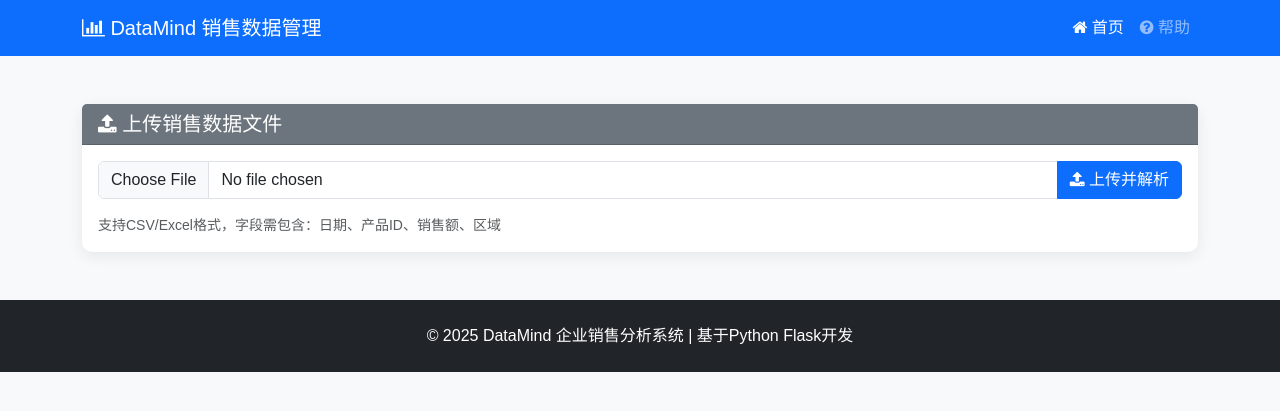
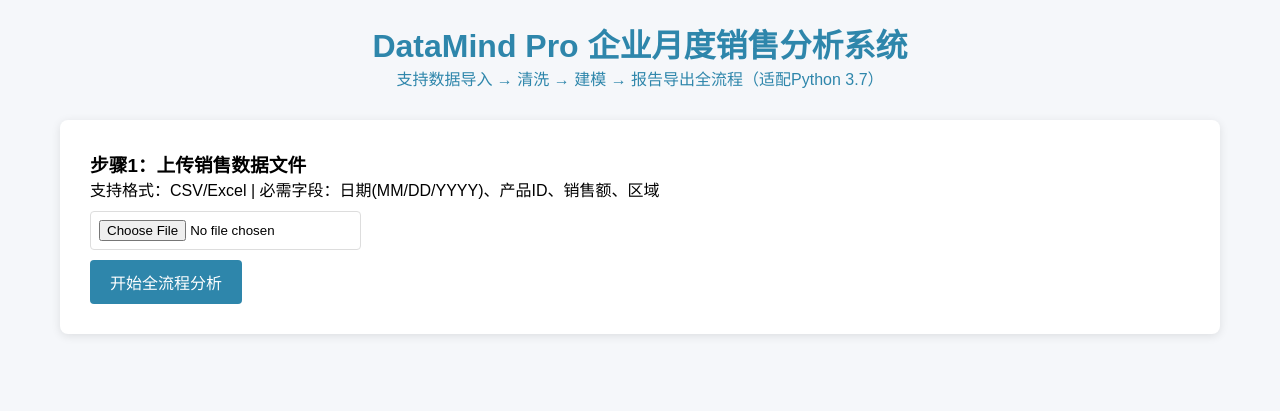
Before and after one commit to John666-John/DataMind-Pro, a Flask app: template templates/index.html in a window 1280 px wide. Shown: the top 411 px of the page. Run offline with Flask 3, Linux system fonts and the light colour scheme; the template is opened without the code that fills it, so the values that code supplies are empty.

Commit message:
a new version

```diff
--- a/app.py
+++ b/app.py
@@ -1,94 +1,204 @@
+"""
+DataMind Enterprise Sales Analysis - Web Service
+完整对接Python核心分析模块，支持前端上传→分析→结果展示→文件下载
+适配 Python 3.7，依赖 flask==2.0.3
+"""
 import os
 import json
 import pandas as pd
-from flask import Flask, render_template, request, jsonify, send_from_directory
+import numpy as np
+from flask import Flask, request, jsonify, render_template, send_file, make_response
 from werkzeug.utils import secure_filename
+
+# 导入项目核心模块
+from data_loader import load_data
 from data_preprocessor import preprocess_data
-from data_loader import load_data
+from data_analyzer import generate_sales_charts
+from model_trainer import prepare_model_data, train_rf_model, evaluate_model, predict_nov_sales
+from report_exporter import export_area_excel, export_sales_pdf, SalesReportPDF
 
-# 初始化Flask应用
+# 初始化 Flask 应用
 app = Flask(__name__)
-app.config['UPLOAD_FOLDER'] = 'uploads'
-app.config['ALLOWED_EXTENSIONS'] = {'csv', 'xlsx', 'xls'}
-app.config['MAX_CONTENT_LENGTH'] = 16 * 1024 * 1024  # 16MB上传限制
+# 配置路径（严格遵循README的绝对路径要求）
+app.config['UPLOAD_FOLDER'] = r"D:/DataMind_Uploads"  # 上传文件保存目录
+app.config['REPORT_FOLDER'] = r"D:/DataMind_Web_Reports"  # 分析报告保存目录
+app.config['MAX_CONTENT_LENGTH'] = 16 * 1024 * 1024  # 最大上传16MB
+app.config['SECRET_KEY'] = 'datamind_pro_2025'
 
-# 创建uploads文件夹（不存在则创建）
+# 创建必要目录
 os.makedirs(app.config['UPLOAD_FOLDER'], exist_ok=True)
+os.makedirs(app.config['REPORT_FOLDER'], exist_ok=True)
+
+# 全局变量存储分析结果（用于前端展示）
+analysis_result = {
+    "total_sales": 0,
+    "avg_daily_sales": 0,
+    "top_region": "",
+    "top_region_sales": 0,
+    "model_metrics": {"MAE": 0, "RMSE": 0},
+    "predict_data": [],
+    "file_paths": {},
+    "valid_rows": 0
+}
 
 
-# 检查文件后缀是否合法
-def allowed_file(filename):
-    return '.' in filename and filename.rsplit('.', 1)[1].lower() in app.config['ALLOWED_EXTENSIONS']
+# 修复matplotlib中文/环境问题（必须在data_analyzer调用前执行）
+def setup_matplotlib():
+    import matplotlib.pyplot as plt
+    plt.rcParams["font.sans-serif"] = ["DejaVu Sans"]  # 适配英文避免乱码
+    plt.rcParams["axes.unicode_minus"] = False
+    plt.style.use("ggplot")
 
 
-# 首页路由
+# 首页（上传+结果展示一体化页面）
 @app.route('/')
 def index():
-    return render_template('index.html')
+    return render_template('index.html', result=analysis_result)
 
 
-# 上传文件并解析数据
-@app.route('/upload', methods=['POST'])
-def upload_file():
-    if 'file' not in request.files:
-        return jsonify({'status': 'error', 'msg': '未选择文件'})
+# 上传并执行全流程分析（核心接口）
+@app.route('/analyze', methods=['POST'])
+def analyze_sales():
+    global analysis_result
+    # 重置分析结果
+    analysis_result = {
+        "total_sales": 0,
+        "avg_daily_sales": 0,
+        "top_region": "",
+        "top_region_sales": 0,
+        "model_metrics": {"MAE": 0, "RMSE": 0},
+        "predict_data": [],
+        "file_paths": {},
+        "valid_rows": 0,
+        "error": ""
+    }
 
-    file = request.files['file']
-    if file.filename == '':
-        return jsonify({'status': 'error', 'msg': '文件名为空'})
+    try:
+        # 1. 接收上传文件
+        if 'file' not in request.files:
+            analysis_result["error"] = "未上传数据文件"
+            return render_template('index.html', result=analysis_result)
 
-    if file and allowed_file(file.filename):
+        file = request.files['file']
+        if file.filename == '':
+            analysis_result["error"] = "上传文件为空"
+            return render_template('index.html', result=analysis_result)
+
+        # 2. 保存上传文件（安全处理）
         filename = secure_filename(file.filename)
         file_path = os.path.join(app.config['UPLOAD_FOLDER'], filename)
         file.save(file_path)
 
-        try:
-            # 加载并预处理数据
-            df = load_data(file_path)
-            df_clean = preprocess_data(df)
+        # 3. 执行核心分析流程（完全对接原有Python模块）
+        # 3.1 加载数据
+        df_raw = load_data(file_path)
 
-            # 转换为JSON格式（兼容前端表格）
-            data = df_clean.to_dict('records')
-            columns = [{'title': col, 'data': col} for col in df_clean.columns]
+        # 3.2 数据预处理
+        df_clean = preprocess_data(df_raw)
 
-            return jsonify({
-                'status': 'success',
-                'msg': '文件上传成功',
-                'data': data,
-                'columns': columns,
-                'filename': filename
+        # 验证必要列（严格匹配README要求）
+        required_columns = ["区域", "产品ID", "销售额", "日期"]
+        if not set(required_columns).issubset(df_clean.columns):
+            missing = [col for col in required_columns if col not in df_clean.columns]
+            analysis_result["error"] = f"数据缺少必要列：{missing}"
+            return render_template('index.html', result=analysis_result)
+
+        # 3.3 初始化matplotlib并生成可视化图表
+        setup_matplotlib()
+        chart_dir = os.path.join(app.config['REPORT_FOLDER'], "charts")
+        chart_path = generate_sales_charts(df_clean, chart_dir)
+
+        # 3.4 建模与预测
+        X_train, y_train, X_test, y_test = prepare_model_data(df_clean)
+        rf_model = train_rf_model(X_train, y_train)
+        mae, rmse = evaluate_model(rf_model, X_test, y_test)
+
+        # 获取区域/产品编码（兼容原逻辑）
+        area_factor = pd.factorize(df_clean["区域"])
+        area_codes = list(np.unique(area_factor[0].astype(np.int64)))
+        product_factor = pd.factorize(df_clean["产品ID"])
+        product_codes = list(np.unique(product_factor[0].astype(np.int64)))
+
+        predict_df = predict_nov_sales(rf_model, area_codes, product_codes)
+
+        # 3.5 导出报告文件
+        excel_path = export_area_excel(df_clean, app.config['REPORT_FOLDER'])
+        pdf_path = export_sales_pdf(df_clean, chart_path, predict_df, app.config['REPORT_FOLDER'])
+
+        # 4. 计算核心分析数据（用于前端展示）
+        total_sales = df_clean["销售额"].sum()
+        avg_daily_sales = df_clean["销售额"].mean()
+        regional_sales = df_clean.groupby("区域")["销售额"].sum()
+        top_region = regional_sales.idxmax()
+        top_region_sales = regional_sales.max()
+
+        # 5. 整理预测数据（格式化给前端）
+        predict_data = []
+        for _, row in predict_df.iterrows():
+            predict_data.append({
+                "nov_date": f"11月{int(row['日序'])}日",
+                "region_code": int(row["区域编码"]),
+                "product_code": int(row["产品编码"]),
+                "forecast_sales": round(row["预测销售额（元）"], 2)
             })
-        except Exception as e:
-            return jsonify({'status': 'error', 'msg': f'数据解析失败：{str(e)}'})
-    else:
-        return jsonify({'status': 'error', 'msg': '仅支持CSV/Excel文件'})
+
+        # 6. 更新全局分析结果
+        analysis_result = {
+            "total_sales": round(total_sales, 2),
+            "avg_daily_sales": round(avg_daily_sales, 2),
+            "top_region": top_region,
+            "top_region_sales": round(top_region_sales, 2),
+            "top_region_ratio": round((top_region_sales / total_sales) * 100, 1),
+            "model_metrics": {"MAE": round(mae, 2), "RMSE": round(rmse, 2)},
+            "predict_data": predict_data,
+            "file_paths": {
+                "excel": excel_path,
+                "pdf": pdf_path,
+                "chart": chart_path
+            },
+            "valid_rows": len(df_clean),
+            "error": ""
+        }
+
+        # 7. 返回结果页面
+        return render_template('index.html', result=analysis_result)
+
+    except Exception as e:
+        analysis_result["error"] = f"分析失败：{str(e)}"
+        return render_template('index.html', result=analysis_result)
 
 
-# 修改表格数据（保存到uploads目录）
-@app.route('/update-data', methods=['POST'])
-def update_data():
-    try:
-        data = request.json.get('data')
-        filename = request.json.get('filename')
-
-        if not data or not filename:
-            return jsonify({'status': 'error', 'msg': '数据或文件名缺失'})
-
-        # 转换为DataFrame并保存
-        df = pd.DataFrame(data)
-        file_path = os.path.join(app.config['UPLOAD_FOLDER'], filename)
-        df.to_csv(file_path, index=False, encoding='utf-8-sig')
-
-        return jsonify({'status': 'success', 'msg': '数据修改成功'})
-    except Exception as e:
-        return jsonify({'status': 'error', 'msg': f'数据保存失败：{str(e)}'})
+# 下载Excel报告
+@app.route('/download/excel')
+def download_excel():
+    excel_path = analysis_result["file_paths"].get("excel", "")
+    if os.path.exists(excel_path):
+        return send_file(excel_path, as_attachment=True)
+    else:
+        return make_response(jsonify({"code": 404, "msg": "Excel报告未生成"}), 404)
 
 
-# 静态文件访问（uploads）
-@app.route('/uploads/<filename>')
-def uploaded_file(filename):
-    return send_from_directory(app.config['UPLOAD_FOLDER'], filename)
+# 下载PDF报告
+@app.route('/download/pdf')
+def download_pdf():
+    pdf_path = analysis_result["file_paths"].get("pdf", "")
+    if os.path.exists(pdf_path):
+        return send_file(pdf_path, as_attachment=True)
+    else:
+        return make_response(jsonify({"code": 404, "msg": "PDF报告未生成"}), 404)
 
 
+# 查看可视化图表
+@app.route('/view/chart')
+def view_chart():
+    chart_path = analysis_result["file_paths"].get("chart", "")
+    if os.path.exists(chart_path):
+        return send_file(chart_path)
+    else:
+        return make_response(jsonify({"code": 404, "msg": "图表未生成"}), 404)
+
+
+# 启动服务
 if __name__ == '__main__':
-    app.run(debug=True, host='127.0.0.1', port=5000)
+    # 生产环境需替换为gunicorn，此处为开发环境
+    app.run(host='127.0.0.1', port=5000, debug=True)
--- a/templates/index.html
+++ b/templates/index.html
@@ -2,89 +2,168 @@
 <html lang="zh-CN">
 <head>
     <meta charset="UTF-8">
-    <meta name="viewport" content="width=device-width, initial-scale=1.0">
-    <title>DataMind 销售数据管理系统</title>
-    <!-- 引入外部资源 -->
-    <link rel="stylesheet" href="https://cdn.jsdelivr.net/npm/bootstrap@5.3.0/dist/css/bootstrap.min.css">
-    <link rel="stylesheet" href="https://cdn.jsdelivr.net/npm/font-awesome@4.7.0/css/font-awesome.min.css">
-    <link rel="stylesheet" href="{{ url_for('static', filename='css/css.css') }}">
+    <title>DataMind Pro 企业销售分析系统</title>
+    <style>
+        * {margin: 0; padding: 0; box-sizing: border-box; font-family: Arial, sans-serif;}
+        body {max-width: 1200px; margin: 0 auto; padding: 20px; background-color: #f5f7fa;}
+        .header {text-align: center; margin-bottom: 30px; color: #2E86AB;}
+        .upload-box {background: white; padding: 30px; border-radius: 8px; box-shadow: 0 2px 10px rgba(0,0,0,0.1); margin-bottom: 30px;}
+        .upload-box input[type="file"] {margin: 10px 0; padding: 8px; border: 1px solid #ddd; border-radius: 4px;}
+        .upload-box button {background: #2E86AB; color: white; border: none; padding: 10px 20px; border-radius: 4px; cursor: pointer; font-size: 16px;}
+        .upload-box button:hover {background: #1e6b8a;}
+
+        .result-box {background: white; padding: 30px; border-radius: 8px; box-shadow: 0 2px 10px rgba(0,0,0,0.1); display: none;}
+        .result-box h3 {color: #2E86AB; margin-bottom: 20px; padding-bottom: 10px; border-bottom: 1px solid #eee;}
+        .metrics-grid {display: grid; grid-template-columns: repeat(auto-fit, minmax(200px, 1fr)); gap: 20px; margin-bottom: 30px;}
+        .metric-card {padding: 15px; border-radius: 6px; background: #f0f8fb; border-left: 4px solid #2E86AB;}
+        .metric-card h4 {font-size: 14px; color: #666; margin-bottom: 5px;}
+        .metric-card p {font-size: 18px; font-weight: bold; color: #2E86AB;}
+
+        .table-container {margin: 20px 0; overflow-x: auto;}
+        table {width: 100%; border-collapse: collapse;}
+        table th, table td {padding: 12px; text-align: center; border: 1px solid #ddd;}
+        table th {background: #f0f8fb; color: #2E86AB;}
+
+        .chart-container {margin: 20px 0; text-align: center;}
+        .chart-container img {max-width: 100%; border-radius: 6px; box-shadow: 0 2px 8px rgba(0,0,0,0.1);}
+
+        .download-links {margin: 30px 0;}
+        .download-links a {display: inline-block; margin-right: 15px; padding: 10px 20px; background: #3F88C5; color: white; text-decoration: none; border-radius: 4px;}
+        .download-links a:hover {background: #2e6ba0;}
+
+        .error-box {background: #f8d7da; color: #721c24; padding: 15px; border-radius: 4px; margin: 20px 0; display: none;}
+        .loading {text-align: center; padding: 20px; display: none;}
+        .loading img {width: 50px; height: 50px;}
+    </style>
 </head>
 <body>
-    <!-- 顶部导航 -->
-    <nav class="navbar navbar-expand-lg navbar-dark bg-primary">
-        <div class="container">
-            <a class="navbar-brand" href="#">
-                <i class="fa fa-bar-chart"></i> DataMind 销售数据管理
-            </a>
-            <button class="navbar-toggler" type="button" data-bs-toggle="collapse" data-bs-target="#navbarNav">
-                <span class="navbar-toggler-icon"></span>
-            </button>
-            <div class="collapse navbar-collapse" id="navbarNav">
-                <ul class="navbar-nav ms-auto">
-                    <li class="nav-item">
-                        <a class="nav-link active" href="#"><i class="fa fa-home"></i> 首页</a>
-                    </li>
-                    <li class="nav-item">
-                        <a class="nav-link" href="#"><i class="fa fa-question-circle"></i> 帮助</a>
-                    </li>
-                </ul>
+    <div class="header">
+        <h1>DataMind Pro 企业月度销售分析系统</h1>
+        <p>支持数据导入 → 清洗 → 建模 → 报告导出全流程（适配Python 3.7）</p>
     </div>
+
+    <div class="upload-box">
+        <form id="uploadForm" enctype="multipart/form-data">
+            <h3>步骤1：上传销售数据文件</h3>
+            <p>支持格式：CSV/Excel | 必需字段：日期(MM/DD/YYYY)、产品ID、销售额、区域</p>
+            <input type="file" name="file" accept=".csv,.xlsx,.xls" required>
+            <br>
+            <button type="submit">开始全流程分析</button>
+        </form>
     </div>
-    </nav>
 
-    <!-- 主内容区 -->
-    <div class="container mt-5">
-        <!-- 上传区域 -->
-        <div class="card mb-5 animate-fade-in">
-            <div class="card-header bg-secondary text-white">
-                <h5 class="mb-0"><i class="fa fa-upload"></i> 上传销售数据文件</h5>
+    <div class="loading" id="loading">
+        <p>分析中，请稍候...（数据量大时可能需要1-2分钟）</p>
     </div>
-            <div class="card-body">
-                <form id="uploadForm" enctype="multipart/form-data">
-                    <div class="input-group mb-3">
-                        <input type="file" class="form-control" id="fileInput" accept=".csv,.xlsx,.xls" required>
-                        <button class="btn btn-primary" type="submit">
-                            <i class="fa fa-upload"></i> 上传并解析
-                        </button>
+
+    <div class="error-box" id="errorBox"></div>
+
+    <!-- 分析结果展示区 -->
+    <div class="result-box" id="resultBox">
+        <h3>步骤2：分析结果展示</h3>
+
+        <!-- 核心指标 -->
+        <div class="metrics-grid">
+            <div class="metric-card">
+                <h4>10月总销售额（元）</h4>
+                <p>{{ result.total_sales }}</p>
             </div>
-                    <div class="form-text text-muted">
-                        支持CSV/Excel格式，字段需包含：日期、产品ID、销售额、区域
+            <div class="metric-card">
+                <h4>日均销售额（元）</h4>
+                <p>{{ result.avg_daily_sales }}</p>
             </div>
-                </form>
-                <!-- 上传状态提示 -->
-                <div id="uploadStatus" class="mt-3 d-none"></div>
+            <div class="metric-card">
+                <h4>最优区域</h4>
+                <p>{{ result.top_region }} ({{ result.top_region_ratio }}%)</p>
+            </div>
+            <div class="metric-card">
+                <h4>有效数据行数</h4>
+                <p>{{ result.valid_rows }}</p>
+            </div>
+            <div class="metric-card">
+                <h4>模型MAE（元）</h4>
+                <p>{{ result.model_metrics.MAE }}</p>
+            </div>
+            <div class="metric-card">
+                <h4>模型RMSE（元）</h4>
+                <p>{{ result.model_metrics.RMSE }}</p>
             </div>
         </div>
 
-        <!-- 数据表格区域 -->
-        <div class="card animate-slide-up d-none" id="dataTableCard">
-            <div class="card-header bg-success text-white d-flex justify-content-between align-items-center">
-                <h5 class="mb-0"><i class="fa fa-table"></i> 销售数据表格</h5>
-                <button id="saveDataBtn" class="btn btn-light btn-sm">
-                    <i class="fa fa-save"></i> 保存修改
-                </button>
-            </div>
-            <div class="card-body">
-                <div class="table-responsive">
-                    <table id="salesTable" class="table table-striped table-hover">
-                        <thead class="table-dark"></thead>
-                        <tbody></tbody>
+        <!-- 11月销售额预测 -->
+        <h3>11月前5天销售额预测</h3>
+        <div class="table-container">
+            <table>
+                <tr>
+                    <th>日期</th>
+                    <th>区域编码</th>
+                    <th>产品编码</th>
+                    <th>预测销售额（元）</th>
+                </tr>
+                {% for item in result.predict_data %}
+                <tr>
+                    <td>{{ item.nov_date }}</td>
+                    <td>{{ item.region_code }}</td>
+                    <td>{{ item.product_code }}</td>
+                    <td>{{ item.forecast_sales }}</td>
+                </tr>
+                {% endfor %}
             </table>
         </div>
+
+        <!-- 可视化图表 -->
+        <h3>销售趋势 & 区域分布图表</h3>
+        <div class="chart-container">
+            <img src="/view/chart" alt="销售分析图表">
         </div>
+
+        <!-- 下载链接 -->
+        <div class="download-links">
+            <h3>步骤3：下载分析报告</h3>
+            <a href="/download/excel">下载区域销售额Excel汇总表</a>
+            <a href="/download/pdf">下载完整PDF分析报告</a>
         </div>
     </div>
 
-    <!-- 页脚 -->
-    <footer class="bg-dark text-white py-4 mt-5">
-        <div class="container text-center">
-            <p class="mb-0">© 2025 DataMind 企业销售分析系统 | 基于Python Flask开发</p>
-        </div>
-    </footer>
+    <script>
+        // 表单提交处理
+        document.getElementById('uploadForm').addEventListener('submit', async function(e) {
+            e.preventDefault();
+            const formData = new FormData(this);
+            const loading = document.getElementById('loading');
+            const errorBox = document.getElementById('errorBox');
+            const resultBox = document.getElementById('resultBox');
 
-    <!-- 引入JS库 -->
-    <script src="https://cdn.jsdelivr.net/npm/bootstrap@5.3.0/dist/js/bootstrap.bundle.min.js"></script>
-    <script src="https://cdn.jsdelivr.net/npm/jquery@3.7.1/dist/jquery.min.js"></script>
-    <script src="{{ url_for('static', filename='js/js.js') }}"></script>
+            // 重置状态
+            loading.style.display = 'block';
+            errorBox.style.display = 'none';
+            resultBox.style.display = 'none';
+
+            try {
+                // 提交分析请求
+                const response = await fetch('/analyze', {
+                    method: 'POST',
+                    body: formData
+                });
+                const html = await response.text();
+                // 替换页面内容（保留状态）
+                document.body.innerHTML = html;
+                loading.style.display = 'none';
+
+                // 显示结果/错误
+                const newResultBox = document.getElementById('resultBox');
+                const newErrorBox = document.getElementById('errorBox');
+                if (newErrorBox.textContent) {
+                    newErrorBox.style.display = 'block';
+                } else {
+                    newResultBox.style.display = 'block';
+                }
+            } catch (err) {
+                loading.style.display = 'none';
+                errorBox.style.display = 'block';
+                errorBox.textContent = `系统错误：${err.message}`;
+            }
+        });
+    </script>
 </body>
 </html>
```
Also changed, not shown: data_analyzer.py (+6 -24 lines), report_exporter.py (+23 -61 lines). Lines whose indentation alone changed are shown as unchanged.
